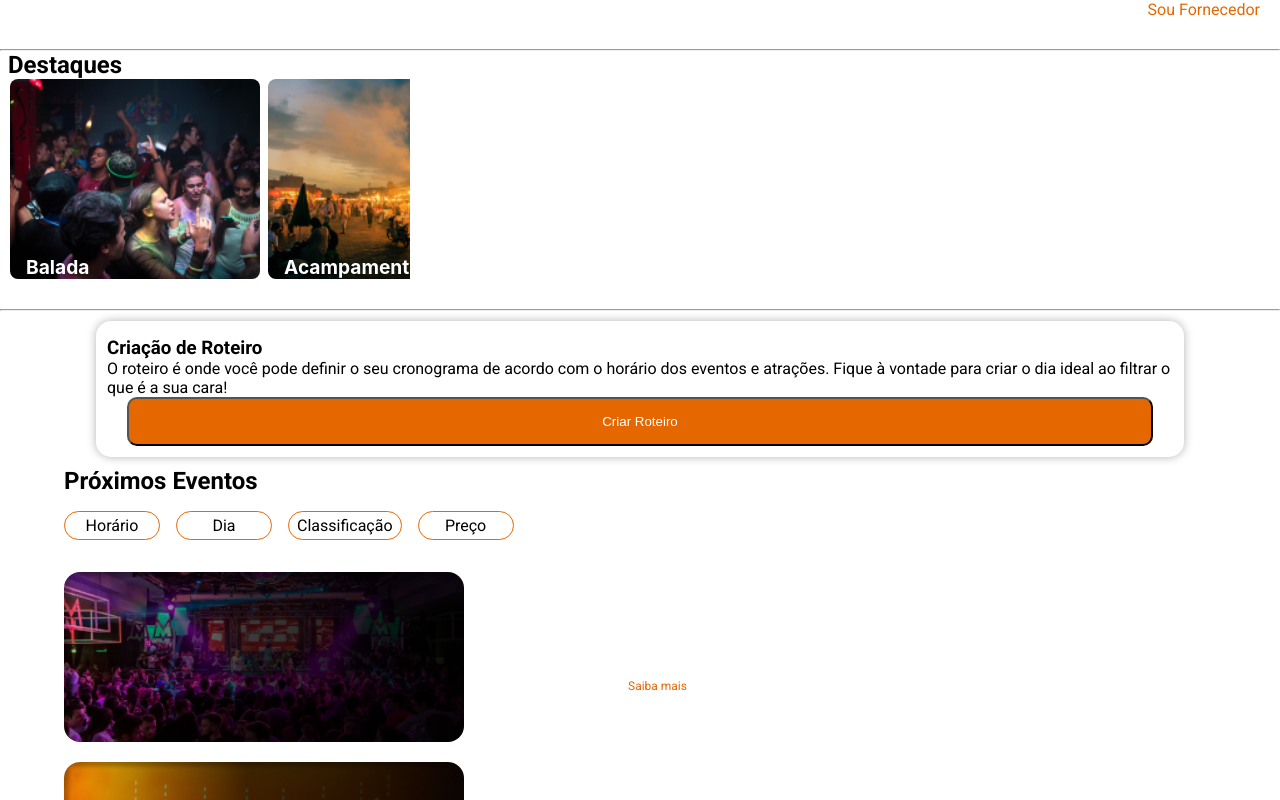
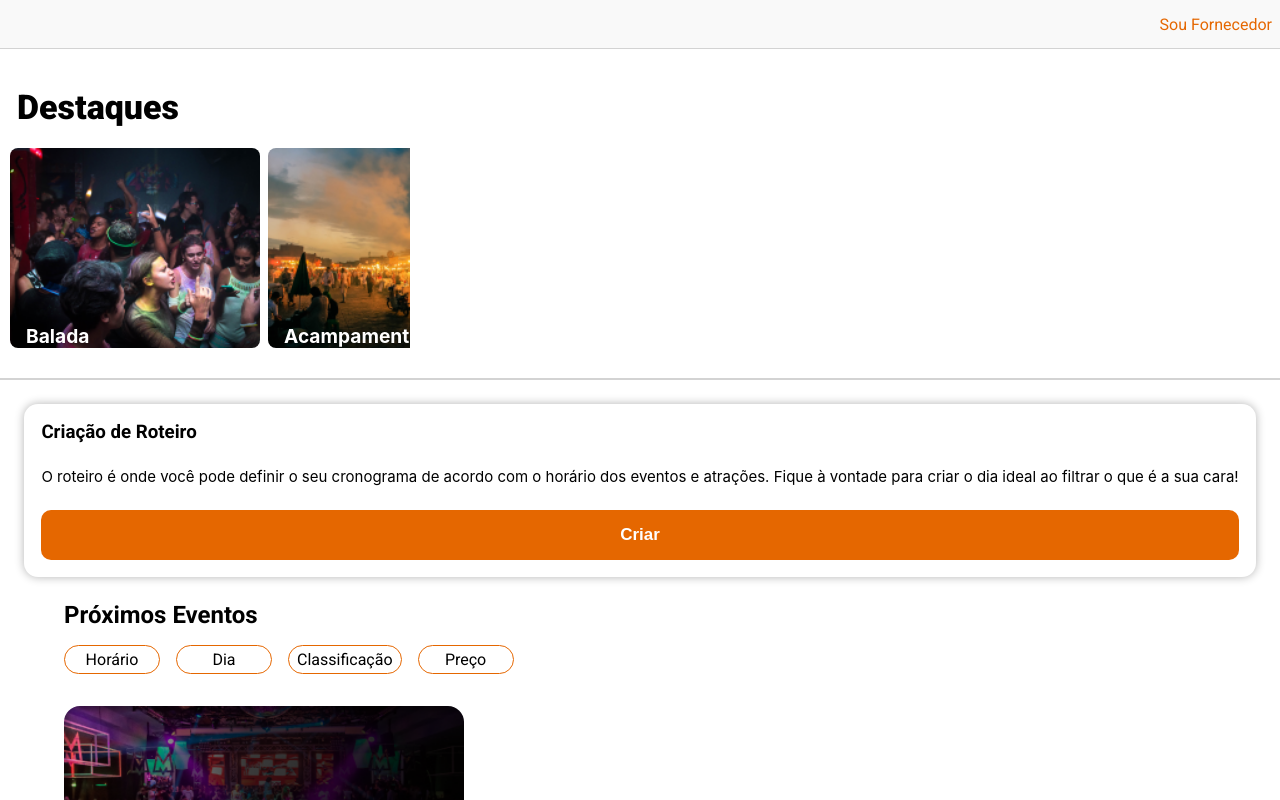
Before and after one commit to igords-goncalves/frontend-hackathon-rio-emp-criativo, a React (Vite) app: page / in a window 1280 px wide. Shown: the top 800 px of the page. Built offline with nearby package versions, Linux system fonts and the light colour scheme.

Commit message:
Estilização dos elementos da home.

```diff
--- a/src/pages/Home/Home.jsx
+++ b/src/pages/Home/Home.jsx
@@ -1,39 +1,49 @@
-import { Link } from 'react-router-dom';
-import Button from '../../components/Button/button';
-import CardSlide from '../../components/CardSlide/CardSlide';
-import { RecentlyEvents } from '../../components/RecentlyEvents/Cards/RecentlyEvents';
-import styles from './home.module.scss';
-import { BrowserRouter, Route } from 'react-router-dom';
-import image from "../../images/festa.png"
-import image1 from "../../images/festa4.png"
-import image2 from "../../images/festa2.png"
-import image3 from "../../images/festa3.png"
-import image4 from "../../images/festa5.png"
+import { Link } from 'react-router-dom'
+import Button from '../../components/Button/button'
+import CardSlide from '../../components/CardSlide/CardSlide'
+import { RecentlyEvents } from '../../components/RecentlyEvents/Cards/RecentlyEvents'
+import styles from './home.module.scss'
+import { BrowserRouter, Route } from 'react-router-dom'
+import image from '../../images/festa.png'
+import image1 from '../../images/festa4.png'
+import image2 from '../../images/festa2.png'
+import image3 from '../../images/festa3.png'
+import image4 from '../../images/festa5.png'
 
-
-const images = [image, image1, image2, image3, image4];
-const descriptions = ['Balada', 'Acampamento', 'Festa', 'Cultura', 'Esporte'];
-
-
+const images = [image, image1, image2, image3, image4]
+const descriptions = ['Balada', 'Acampamento', 'Festa', 'Cultura', 'Esporte']
 
 export default function Home() {
   return (
     <>
       <section>
-                <a href="">Sou Fornecedor</a>
+        <div className={styles.top_section_button}>
+          <a href=''>Sou Fornecedor</a>
+        </div>
+
+        <div className={styles.section_title}>
+          <h1>Destaques</h1>
+        </div>
+
+        <CardSlide images={images} descriptions={descriptions} />
+
         <hr />
-                <h1>Destaques</h1>
-                <CardSlide images={images} descriptions={descriptions}/>
-                <hr/>
+
         <section>
           <div className={styles.div_container}>
             <h3>Criação de Roteiro</h3>
-                        <p>O roteiro é onde você pode definir o seu cronograma de acordo com o horário dos eventos e atrações. Fique à vontade para criar o dia ideal ao filtrar o que é a sua cara!</p>
-                        <Link to="/login"><Button textButton="Criar Roteiro"/></Link>
+            <p>
+              O roteiro é onde você pode definir o seu cronograma de acordo com
+              o horário dos eventos e atrações. Fique à vontade para criar o dia
+              ideal ao filtrar o que é a sua cara!
+            </p>
+            <Link to='/login'>
+              <Button textButton='Criar' />
+            </Link>
           </div>
         </section>
       </section>
-            <RecentlyEvents/>
+      <RecentlyEvents />
     </>
-    );
+  )
 }
--- /dev/null
+++ b/src/pages/Home/home.module.css
@@ -0,0 +1,31 @@
+section hr {
+  margin-top: 30px;
+  margin-top: 1px solid gray;
+}
+section a {
+  text-decoration: none;
+  color: #e56700;
+  display: flex;
+  justify-content: end;
+  padding: 0px 20px;
+}
+section h1 {
+  margin-left: 8px;
+}
+section section {
+  display: flex;
+  flex-direction: column;
+  align-items: center;
+  justify-content: center;
+}
+section section .div_container {
+  border: 1px solid transparent;
+  border-radius: 15px;
+  padding: 10px;
+  box-shadow: 0px 0px 10px rgba(0, 0, 0, 0.3);
+  width: 85%;
+  margin: 10px 0px;
+}
+section section .div_container h3 {
+  margin-top: 5px;
+}/*# sourceMappingURL=home.module.css.map */
--- a/src/pages/Home/home.module.scss
+++ b/src/pages/Home/home.module.scss
@@ -1,40 +1,79 @@
-section{
-    // margin-top: 40px;
-    hr{
+section {
+  background-color: rgba(255, 255, 255, 1);
+
+  .top_section_button {
+    display: flex;
+    justify-content: flex-end;
+    align-items: flex-end;
+
+    background-color: rgba(249, 249, 249, 0.94);
+
+    height: 49px;
+    padding: 14px 8px;
+    border-bottom: 1px solid lightgray;
+  }
+
+  .section_title {
+    height: 99px;
+    display: flex;
+    align-items: flex-end;
+
+    padding: 0 17px 21px;
+
+    h1 {
+      font-size: 34px;
+      font-weight: 800;
+    }
+  }
+
+  hr {
     margin-top: 30px;
-        margin-top: 1px solid gray;
+    border: 1px solid lightgray;
   }
-    a{
+
+  a {
     text-decoration: none;
-        color: #E56700;
+    color: #e56700;
     display: flex;
-        justify-content:end;
-        padding: 0px 20px;
+    justify-content: end;
   }
-    h1{
-        margin-left:8px ;
-    }
+
   section {
     display: flex;
     flex-direction: column;
     align-items: center;
     justify-content: center;
 
+    .div_container {
+      display: flex;
+      flex-direction: column;
+      gap: 24px;
 
-    .div_container {
       border: 1px solid transparent;
-        border-radius: 15px;
-        padding: 10px;
+      border-radius: 14px;
+      padding: 16px;
       box-shadow: 0px 0px 10px rgba(0, 0, 0, 0.3);
-        width: 85%;
-        margin: 10px 0px;
+      margin: 24px 16px;
 
-        h3{
-            margin-top:5px
+      h3 {
+        font-weight: 700;
       }
 
+      p {
+        font-family: 'Inter', sans-serif;
+        font-size: 15px;
+      }
 
+      button {
+        border: none;
 
+        font-size: 17px;
+        font-weight: 700;
+      }
+
+      link {
+        width: 100%;
       }
     }
   }
+}
```
Also changed, not shown: 1 other file (tests, documents, lock files or other folders). Lines whose indentation alone changed are shown as unchanged.
